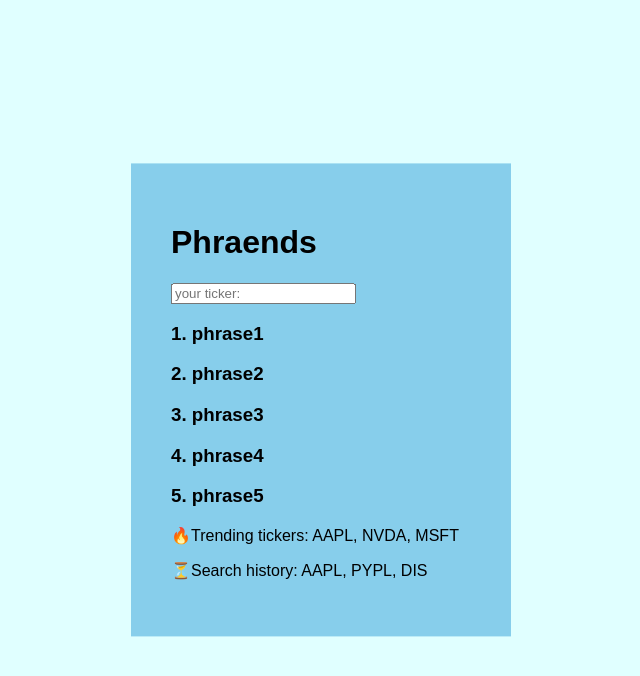
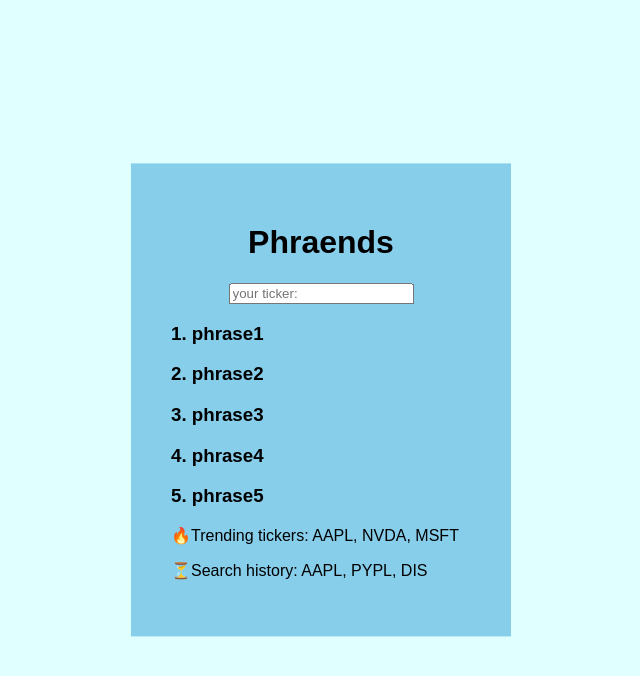
Before and after one commit to C-KLex/Phraends, a Flask app: page /phraends in a window 1280 px wide. Shown: the top 676 px of the page, without its empty margins (319-959 px from the left). Run offline with Flask 3, Linux system fonts and the light colour scheme.

Commit message:
feat: put title to center position

```diff
--- a/Phraends_Flask/static/style.css
+++ b/Phraends_Flask/static/style.css
@@ -12,3 +12,7 @@ body {
     left: 50%;
     transform: translate(-50%, -50%);
 }
+
+.content .title {
+    text-align: center;
+}
--- a/Phraends_Flask/templates/home.html
+++ b/Phraends_Flask/templates/home.html
@@ -7,9 +7,15 @@
     </head>
 
     <body>
+
+
         <form action="" class="content">
-            <h1>Phraends</h1>
-            <input type="text" placeholder="your ticker: " />
+
+            <div class="title">
+                <h1>Phraends</h1>
+                <input type="text" placeholder="your ticker: " />
+            </div>
+
             <h3>1. phrase1</h3>
             <h3>2. phrase2</h3>
             <h3>3. phrase3</h3>
```
